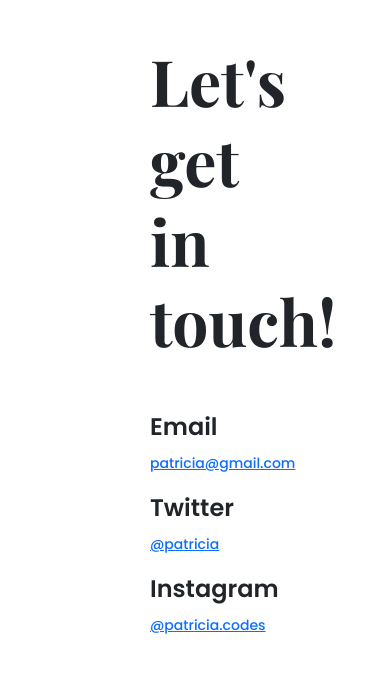
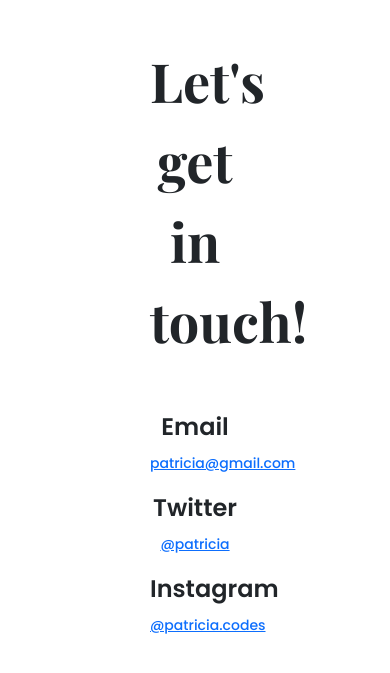
Before and after one commit to FTTM-M/challenge4-responsive-week5, a plain HTML site: page index.html in a window 390 px wide. Shown: the part 139-812 px from the top of the page. Drawn offline with nearby package versions, Linux system fonts and the light colour scheme; a web font is replaced by a local one.

Commit message:
make it responsive

```diff
--- a/style.css
+++ b/style.css
@@ -21,3 +21,11 @@
   font-weight: 500;
   font-size: 14px;
 }
+@media (max-width: 990px) {
+  .content {
+    text-align: center;
+  }
+  .content h1 {
+    font-size: 54px;
+  }
+}
```
